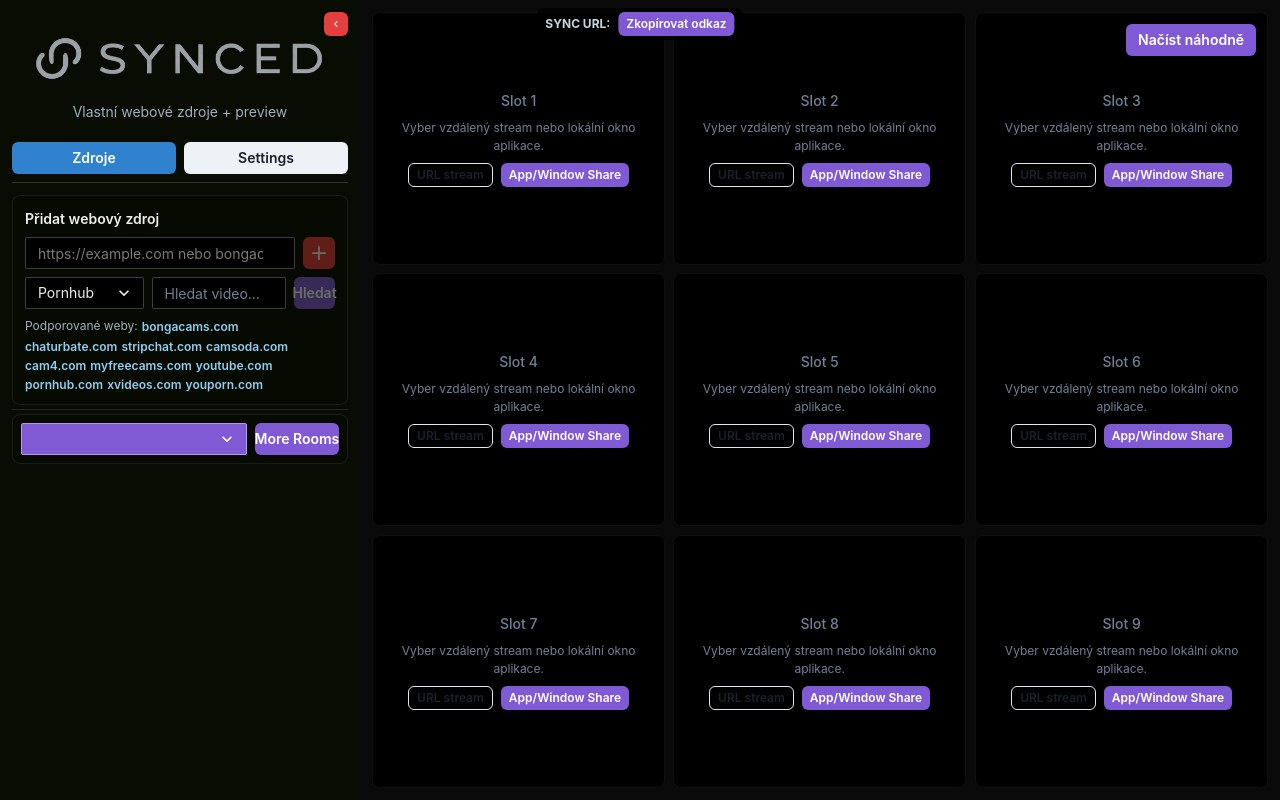
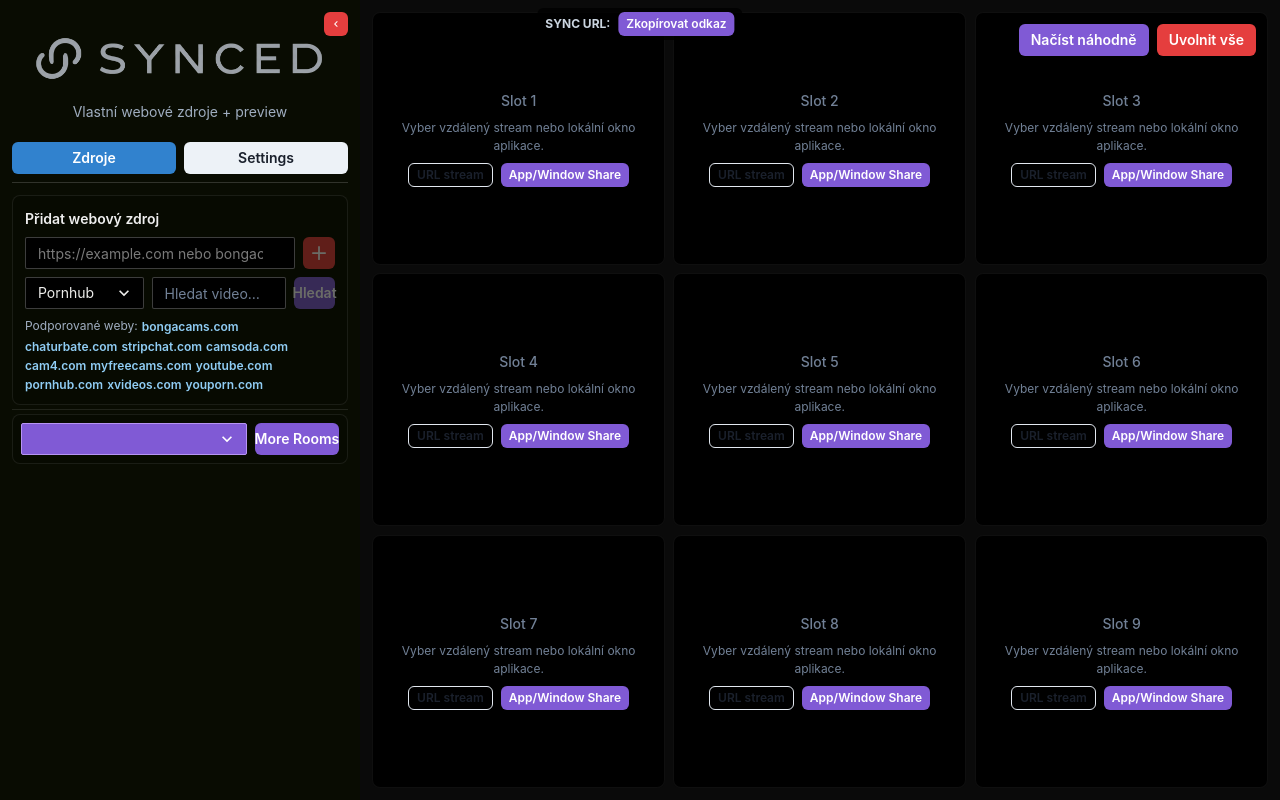
Before and after one commit to jnovec/synced-novec-online, a Next.js app: page / in a window 1280 px wide. Built offline with nearby package versions, Linux system fonts and the light colour scheme.

Commit message:
feat: add clear all grid slots button

```diff
--- a/src/components/VideoGrid.tsx
+++ b/src/components/VideoGrid.tsx
@@ -6,12 +6,13 @@ import { useEffect, useRef, useState } from 'react';
 import ReactPlayer from 'react-player';
 import { usePagePip } from '@/hooks/usePagePip';
 import { planRandomSlotFill } from '@/lib/randomSlotFill';
+import { getOccupiedGridSlotIndexes } from '@/lib/clearGridSlots';
 import { VideoDisplay } from './VideoGrid/VideoDisplay';
 
 const SLOT_LAYOUT_RELOAD_EVENT = 'synced:slot-layout-reload';
 
 export const VideoGrid = () => {
-  const { slots, gridSize, gridSizeMap, setSlotVideo } = useControlsContext();
+  const { slots, gridSize, gridSizeMap, setSlotVideo, clearSlot } = useControlsContext();
   const { channels } = useChannelsContext();
   const toast = useToast();
   const [fullscreenIndex, setFullscreenIndex] = useState<number | null>(null);
@@ -158,14 +159,24 @@ export const VideoGrid = () => {
     });
   };
 
+  const clearAllGridSlots = () => {
+    const occupiedIndexes = getOccupiedGridSlotIndexes(slots);
+    if (!occupiedIndexes.length) {
+      toast({ title: 'Mřížka je už prázdná', status: 'info', duration: 1800 });
+      return;
+    }
+    occupiedIndexes.forEach(clearSlot);
+    setFullscreenIndex(null);
+    setSnapshots({});
+    setUnavailableSlots([]);
+    toast({ title: `Uvolněno ${occupiedIndexes.length} oken`, status: 'success', duration: 1800 });
+  };
+
   return (
     <>
       <Box position="relative" w="full" h="full" minH={0}>
+        <Flex position="absolute" top="3" right="3" zIndex={20} gap="2">
           <Button
-          position="absolute"
-          top="3"
-          right="3"
-          zIndex={20}
             size="sm"
             colorScheme="purple"
             onClick={randomizeEmptySlots}
@@ -173,6 +184,16 @@ export const VideoGrid = () => {
           >
             Načíst náhodně
           </Button>
+          <Button
+            size="sm"
+            colorScheme="red"
+            variant="solid"
+            onClick={clearAllGridSlots}
+            aria-label="Uvolnit všechna okna mřížky"
+          >
+            Uvolnit vše
+          </Button>
+        </Flex>
       <Grid
         data-synced-video-grid="true"
         templateRows={`repeat(${layout.rows}, minmax(0, 1fr))`}
--- /dev/null
+++ b/src/lib/clearGridSlots.ts
@@ -0,0 +1,3 @@
+export function getOccupiedGridSlotIndexes<T>(slots: (T | null | undefined)[]): number[] {
+  return slots.flatMap((slot, index) => slot == null ? [] : [index]);
+}
```
Also changed, not shown: 1 other file (tests, documents, lock files or other folders). Lines whose indentation alone changed are shown as unchanged.
